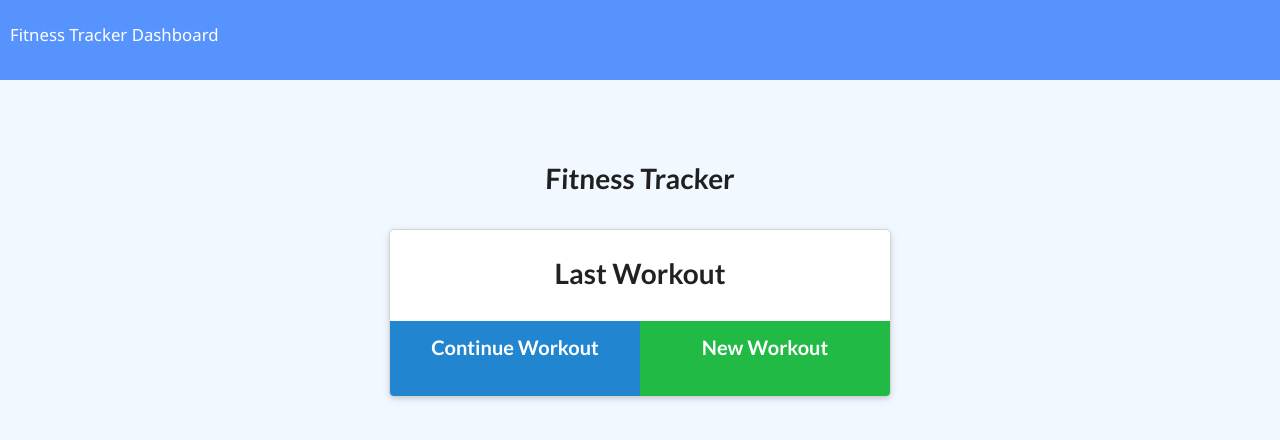
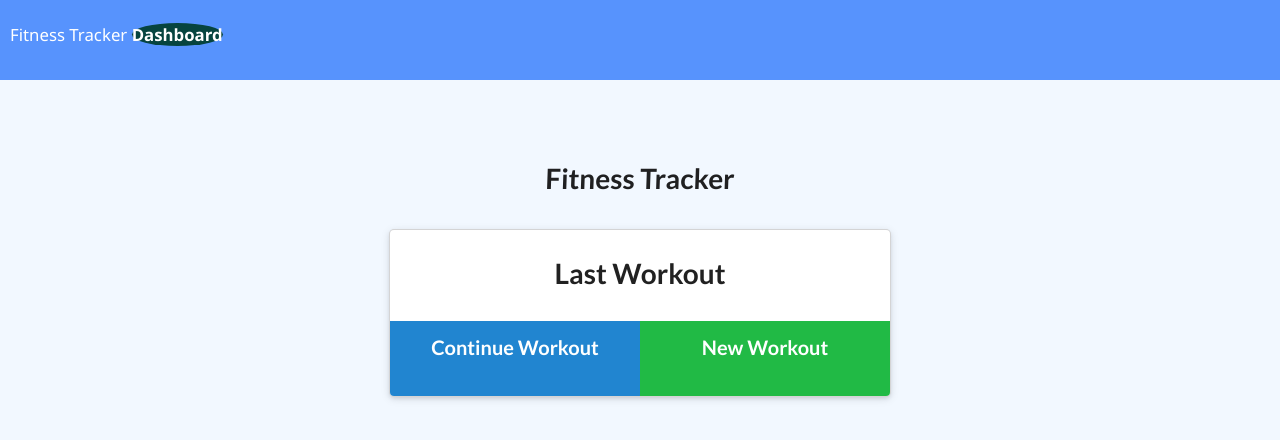
Before and after one commit to GrandeRojo17/fitnessTracker, a website: page public/index.html in a window 1280 px wide. Drawn offline with nearby package versions, Linux system fonts and the light colour scheme; no server answers.

Commit message:
Better Header and double checked functionality of the app.App is fully functional and ready to rock and roll.Uploading to Heroku next

```diff
--- a/public/index.html
+++ b/public/index.html
@@ -13,7 +13,7 @@
 <body>
   <nav>
     <a href="/">Fitness Tracker</a>
-    <a href="/stats">Dashboard</a>
+    <a href="/stats" class="fonty"> Dashboard </a>
   </nav>
   <div class="wrapper workout">
     <header>
--- a/public/style.css
+++ b/public/style.css
@@ -25,6 +25,12 @@ nav {
   font-size: 1.2rem;
 }
 
+.fonty{
+  font-weight: bolder;
+  border-radius: 55%;
+  background-color: rgb(6, 68, 63);
+  color: white;
+ }
 a,
 a:hover,
 a:active,
```
